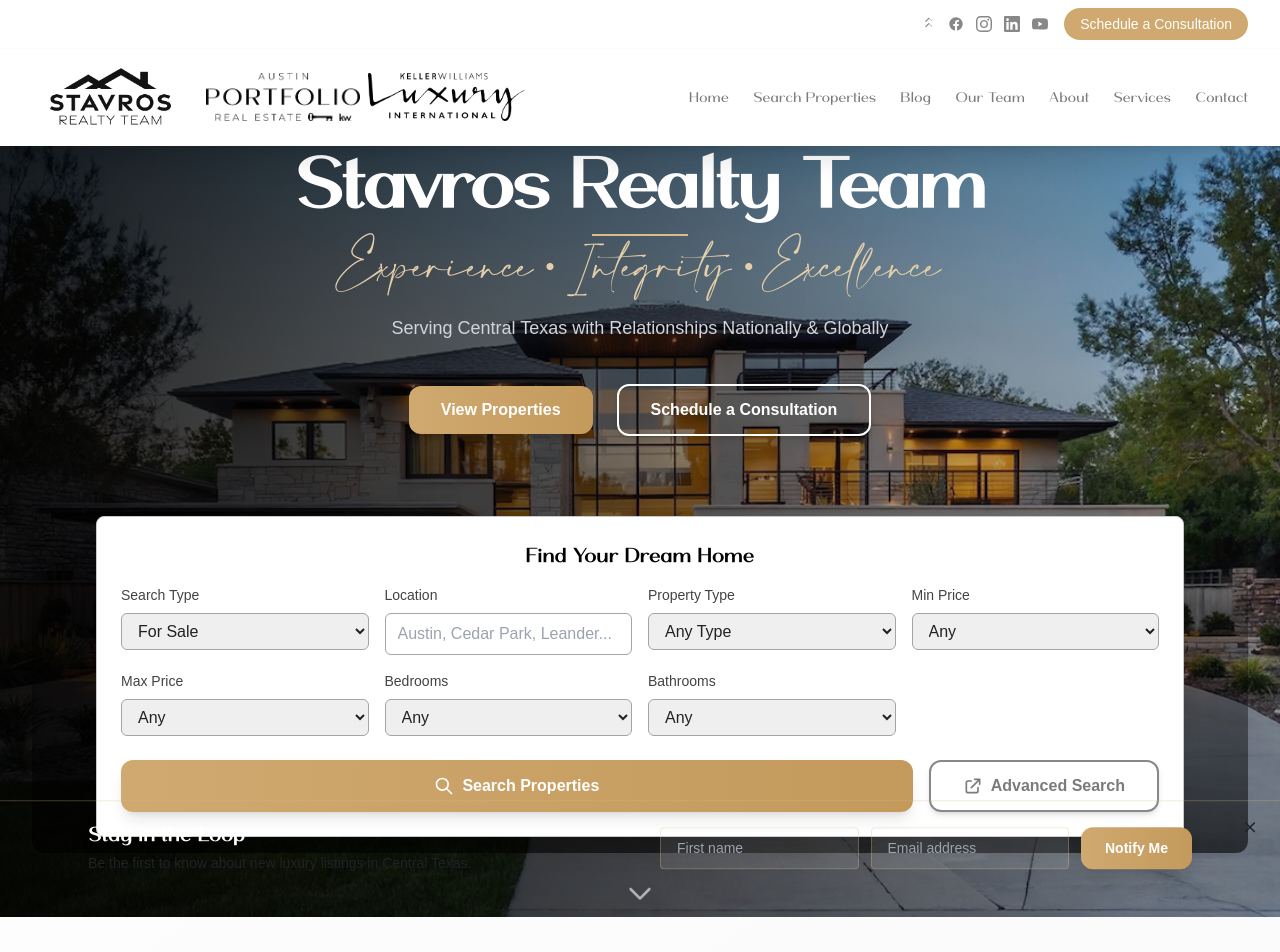
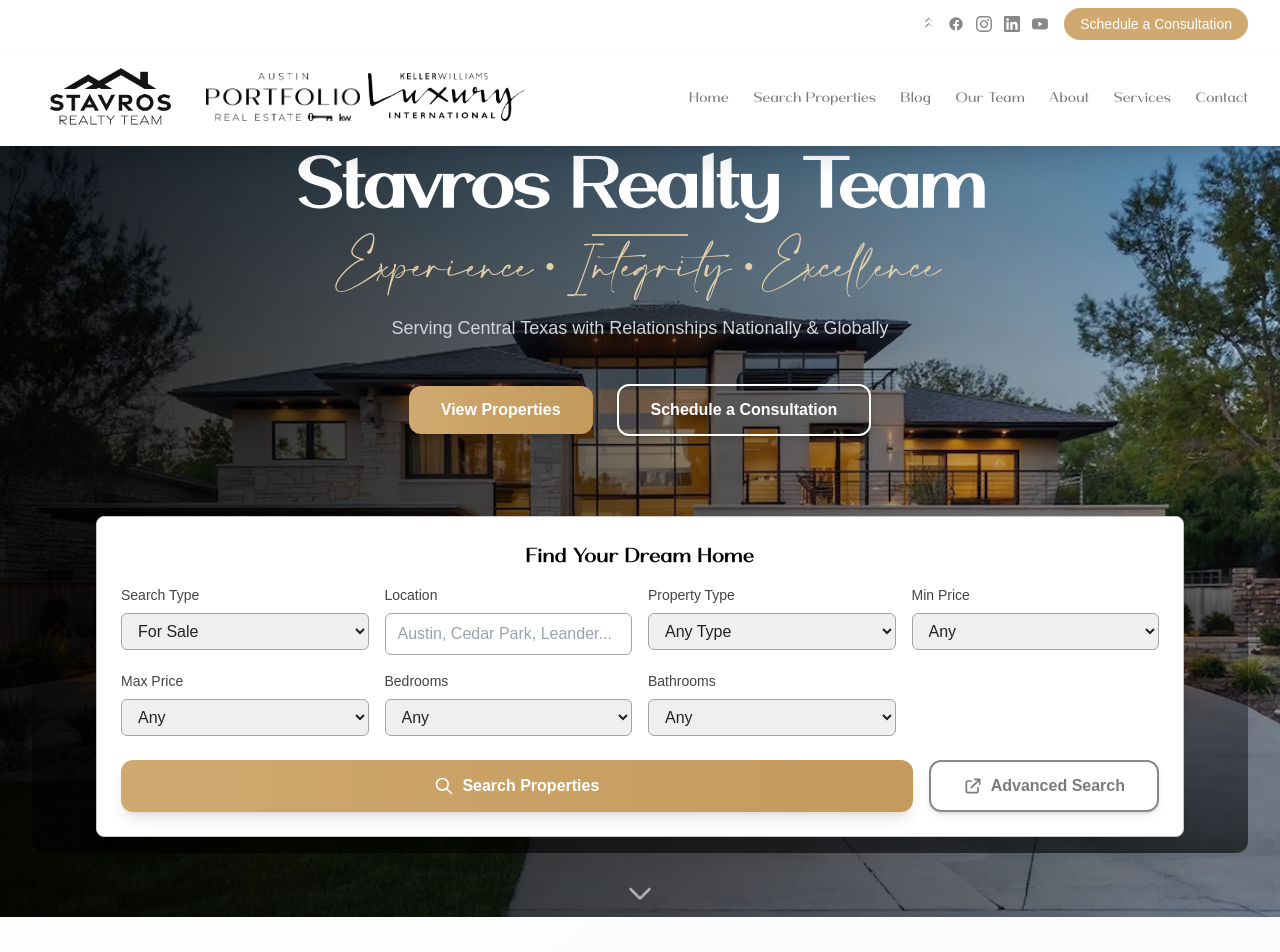
Before and after one commit to cesar-thela-media/stavros, a Next.js app: page / in a window 1280 px wide. Shown: the top 952 px of the page. Built offline with nearby package versions, Linux system fonts and the light colour scheme.

Commit message:
Refine team page layout and remove lead banner

```diff
--- a/src/app/layout.tsx
+++ b/src/app/layout.tsx
@@ -2,6 +2,7 @@ import type { Metadata } from 'next'
 import '../styles/globals.css'
 
 export const metadata: Metadata = {
+  metadataBase: new URL('https://stavrosrealty.com'),
   title: 'Stavros Realty - Luxury Real Estate in Central Texas | Keller Williams',
   description: 'Premier luxury real estate services in Central Texas with 26+ years of experience. Search properties, get home valuations, and access comprehensive real estate tools powered by Keller Williams.',
   keywords: 'luxury real estate, Central Texas, Austin, homes for sale, property search, home valuation, Keller Williams, Spero Stavros, mortgage calculator, market reports',
--- a/src/app/page.tsx
+++ b/src/app/page.tsx
@@ -11,7 +11,6 @@ import Awards from '@/components/Awards'
 import Testimonials from '@/components/Testimonials'
 import Contact from '@/components/Contact'
 import ValuationCTA from '@/components/ValuationCTA'
-import LeadCaptureBanner from '@/components/LeadCaptureBanner'
 
 export default function Home() {
   return (
@@ -31,7 +30,6 @@ export default function Home() {
       </main>
       <ValuationCTA />
       <Footer />
-      <LeadCaptureBanner />
     </>
   )
 }
--- a/src/app/team/page.tsx
+++ b/src/app/team/page.tsx
@@ -48,12 +48,54 @@ export default function TeamPage() {
     <>
       <Header />
       <main>
-        {/* Spero - Full Bio Section */}
+        <section className="relative overflow-hidden bg-gradient-to-br from-primary-950 via-primary-900 to-black-950 text-white">
+          <div className="absolute inset-0 bg-[radial-gradient(circle_at_top_left,rgba(212,175,55,0.22),transparent_36%),radial-gradient(circle_at_bottom_right,rgba(255,255,255,0.08),transparent_32%)]"></div>
+          <div className="relative mx-auto max-w-7xl px-4 py-14 sm:px-6 lg:px-8 lg:py-16">
+            <div className="max-w-3xl">
+              <p className="text-sm font-semibold uppercase tracking-[0.35em] text-champagne-300">
+                Our Team
+              </p>
+              <h1 className="mt-5 text-4xl font-bold tracking-tight font-serif sm:text-5xl lg:text-6xl">
+                Meet the Stavros Realty Team
+              </h1>
+              <p className="mt-6 max-w-2xl text-lg leading-8 text-primary-100">
+                A relationship-driven team built to guide buyers, sellers, and investors with local expertise, responsive communication, and coordinated support at every stage of the process.
+              </p>
+            </div>
+          </div>
+        </section>
+
+        {/* Team Member Cards */}
+        {teamMembers.length > 0 && (
+          <section id="team-roster" className="section-padding bg-misty-50">
+            <div className="mx-auto max-w-7xl">
+              <div className="mx-auto max-w-3xl text-center">
+                <h2 className="text-3xl font-bold tracking-tight text-primary-900 sm:text-4xl font-serif">
+                  Our Team
+                </h2>
+                <p className="mt-4 text-base leading-7 text-primary-600 sm:text-lg">
+                  Meet the professionals behind Stavros Realty Team, from licensed agents to operations and marketing support.
+                </p>
+              </div>
+
+              <div className="mt-10 grid grid-cols-1 sm:grid-cols-2 lg:grid-cols-3 xl:grid-cols-4 gap-8">
+                {teamMembers.map((member) => (
+                  <TeamCard key={member.name} member={member} />
+                ))}
+              </div>
+            </div>
+          </section>
+        )}
+
+        {/* Spero - Featured Section */}
         <section className="section-padding bg-white">
           <div className="mx-auto max-w-7xl">
             <div className="grid grid-cols-1 lg:grid-cols-2 gap-12 items-center">
-              <div>
-                <h2 className="text-3xl font-bold tracking-tight text-primary-900 sm:text-4xl font-serif">
+              <div className="order-2 lg:order-1">
+                <p className="text-sm font-semibold uppercase tracking-[0.3em] text-champagne-600">
+                  Team Leadership
+                </p>
+                <h2 className="mt-4 text-3xl font-bold tracking-tight text-primary-900 sm:text-4xl font-serif">
                   Meet Spero Stavros
                 </h2>
                 <p className="mt-6 text-lg text-primary-600">
@@ -68,7 +110,7 @@ export default function TeamPage() {
 
                 <div className="mt-8 flex flex-col sm:flex-row sm:flex-nowrap gap-3">
                   <a
-                    href="#contact"
+                    href="/#contact"
                     className="btn-primary shrink-0 whitespace-nowrap px-6 text-center"
                   >
                     Schedule a Consultation
@@ -81,16 +123,10 @@ export default function TeamPage() {
                   >
                     View Full Profile
                   </a>
-                  <a
-                    href="/team"
-                    className="btn-secondary shrink-0 whitespace-nowrap px-6 text-center"
-                  >
-                    Meet Our Team
-                  </a>
                 </div>
               </div>
 
-              <div className="relative">
+              <div className="relative order-1 lg:order-2">
                 <img
                   src="/assets/SSTAVROS.jpg"
                   alt="Spero Stavros - REALTOR®"
@@ -101,22 +137,6 @@ export default function TeamPage() {
             </div>
           </div>
         </section>
-
-        {/* Team Member Cards */}
-        {teamMembers.length > 0 && (
-          <section className="section-padding bg-misty-50">
-            <div className="mx-auto max-w-7xl">
-              <h2 className="text-3xl font-bold tracking-tight text-primary-900 sm:text-4xl font-serif text-center mb-10">
-                Our Team
-              </h2>
-              <div className="grid grid-cols-1 sm:grid-cols-2 lg:grid-cols-3 xl:grid-cols-4 gap-8">
-                {teamMembers.map((member) => (
-                  <TeamCard key={member.name} member={member} />
-                ))}
-              </div>
-            </div>
-          </section>
-        )}
       </main>
       <Footer />
     </>
--- a/src/components/LeadCaptureBanner.tsx
+++ /dev/null
@@ -1,115 +0,0 @@
-'use client'
-
-import { useEffect, useState } from 'react'
-
-const STORAGE_KEY = 'lead_banner_dismissed'
-
-export default function LeadCaptureBanner() {
-  const [isVisible, setIsVisible] = useState(false)
-  const [submitted, setSubmitted] = useState(false)
-  const [email, setEmail] = useState('')
-  const [name, setName] = useState('')
-
-  useEffect(() => {
-    // If already dismissed this session, do not show
-    if (typeof window !== 'undefined' && sessionStorage.getItem(STORAGE_KEY)) {
-      return
-    }
-
-    const timer = setTimeout(() => {
-      setIsVisible(true)
-    }, 8000)
-
-    return () => clearTimeout(timer)
-  }, [])
-
-  function handleDismiss() {
-    setIsVisible(false)
-    sessionStorage.setItem(STORAGE_KEY, '1')
-  }
-
-  function handleSubmit(e: React.FormEvent<HTMLFormElement>) {
-    e.preventDefault()
-    setSubmitted(true)
-  }
-
-  return (
-    <div
-      role="region"
-      aria-label="Newsletter sign-up"
-      className={[
-        'fixed bottom-0 left-0 right-0 z-40',
-        'bg-black border-t border-champagne-500/30',
-        'transition-transform duration-500 ease-out',
-        isVisible ? 'translate-y-0' : 'translate-y-full',
-      ].join(' ')}
-    >
-      <div className="max-w-6xl mx-auto px-6 py-5 flex flex-col md:flex-row md:items-center gap-5 md:gap-10">
-        {/* Left: copy */}
-        <div className="flex-1 min-w-0">
-          <p className="font-serif text-white text-xl font-semibold leading-snug">
-            Stay in the Loop
-          </p>
-          <p className="text-misty text-sm mt-1 leading-relaxed">
-            Be the first to know about new luxury listings in Central Texas.
-          </p>
-        </div>
-
-        {/* Right: form or success */}
-        <div className="flex-1 min-w-0">
-          {submitted ? (
-            <p className="text-champagne font-medium text-base">
-              You&apos;re on the list! We&apos;ll be in touch soon.
-            </p>
-          ) : (
-            <form
-              onSubmit={handleSubmit}
-              className="flex flex-col sm:flex-row gap-3"
-            >
-              <input
-                type="text"
-                required
-                placeholder="First name"
-                value={name}
-                onChange={(e) => setName(e.target.value)}
-                className="flex-1 min-w-0 bg-white/10 border border-champagne-500/30 text-white placeholder-misty/60 rounded px-4 py-2.5 text-sm focus:outline-none focus:border-champagne-500 transition-colors"
-              />
-              <input
-                type="email"
-                required
-                placeholder="Email address"
-                value={email}
-                onChange={(e) => setEmail(e.target.value)}
-                className="flex-1 min-w-0 bg-white/10 border border-champagne-500/30 text-white placeholder-misty/60 rounded px-4 py-2.5 text-sm focus:outline-none focus:border-champagne-500 transition-colors"
-              />
-              <button
-                type="submit"
-                className="btn-primary whitespace-nowrap text-sm px-6 py-2.5"
-              >
-                Notify Me
-              </button>
-            </form>
-          )}
-        </div>
-
-        {/* Dismiss button */}
-        <button
-          type="button"
-          onClick={handleDismiss}
-          aria-label="Dismiss banner"
-          className="absolute top-3 right-4 text-misty/60 hover:text-white transition-colors p-1"
-        >
-          <svg
-            xmlns="http://www.w3.org/2000/svg"
-            viewBox="0 0 20 20"
-            fill="currentColor"
-            className="w-5 h-5"
-            aria-hidden="true"
-          >
-            <path d="M6.28 5.22a.75.75 0 0 0-1.06 1.06L8.94 10l-3.72 3.72a.75.75 0 1 0 1.06 1.06L10 11.06l3.72 3.72a.75.75 0 1 0 1.06-1.06L11.06 10l3.72-3.72a.75.75 0 0 0-1.06-1.06L10 8.94 6.28 5.22Z" />
-          </svg>
-        </button>
-      </div>
-    </div>
-  )
-}
```
